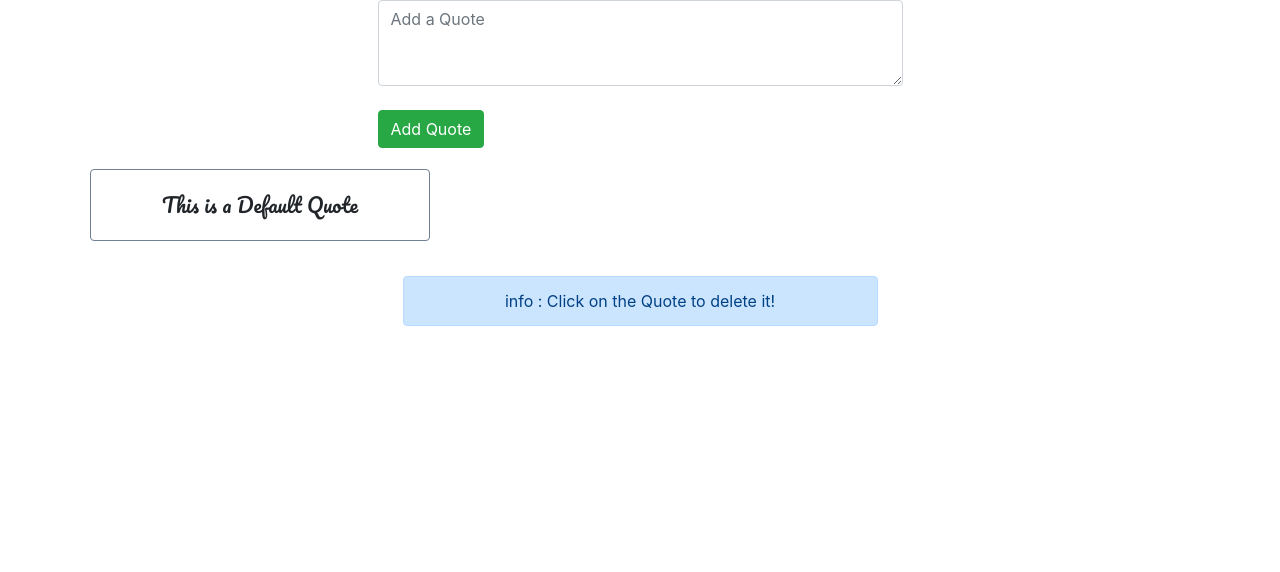
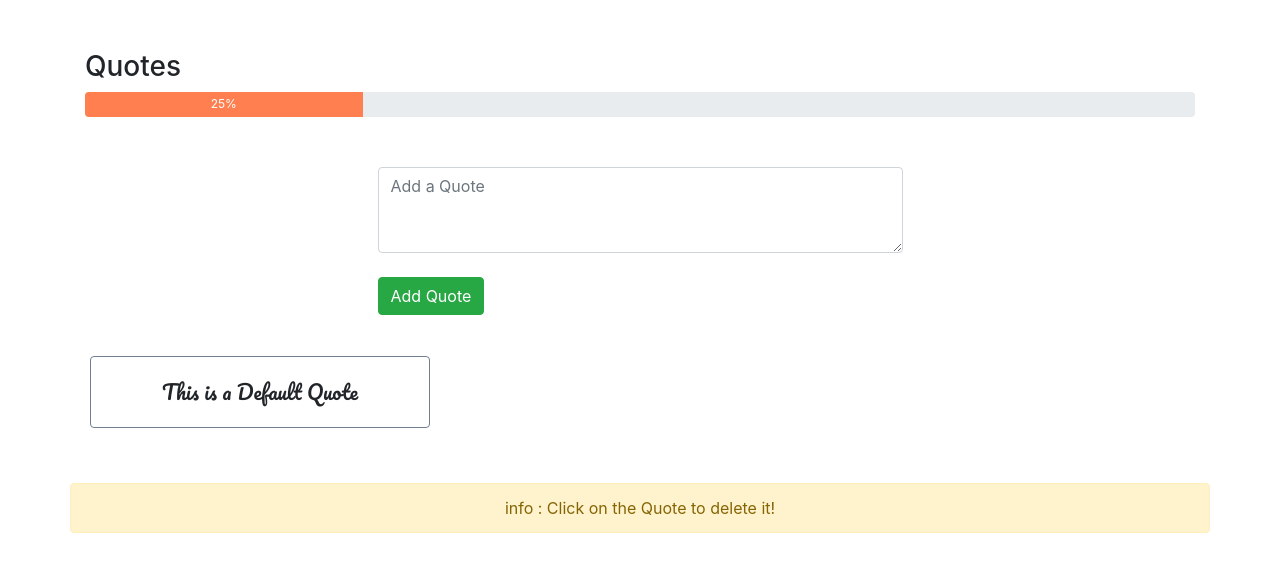
Before and after one commit to manojnaidu619/Quote-world, a Vue app: page / in a window 1280 px wide. Shown: the top 572 px of the page. Built offline with nearby package versions, Linux system fonts and the light colour scheme.

Commit message:
Added progress bar

```diff
--- a/src/App.vue
+++ b/src/App.vue
@@ -1,10 +1,11 @@
 <template>
   <div id="app">
     <div class="container">
+      <quote-progress></quote-progress>
       <add-quote :quotes='quotes'></add-quote>
       <quote-grid :quotes='quotes' @removeQuote="deleteQuote"></quote-grid>
-      <div class="row justify-content-center">
-        <div class="col-5 alert alert-primary">
+      <div v-if="this.quotes.length > 0" class="row justify-content-center">
+        <div class="col alert alert-warning">
            info : Click on the Quote to delete it!
         </div>
       </div>
@@ -15,6 +16,7 @@
 <script>
 import QuoteGrid from './components/QuoteGrid.vue'
 import AddQuote from './components/AddQuote.vue'
+import ProgressBar from './components/ProgressBar.vue'
 export default {
  data(){
    return {
@@ -25,7 +27,8 @@ export default {
  },
  components:{
    'quote-grid' : QuoteGrid,
-   'add-quote' : AddQuote
+   'add-quote' : AddQuote,
+   'quote-progress' : ProgressBar
  },
  methods:{
    deleteQuote(index){
--- a/src/components/AddQuote.vue
+++ b/src/components/AddQuote.vue
@@ -33,5 +33,10 @@
 </script>
 
 <style>
-
+ .container{
+   margin-top: 50px;
+ }
+ .row{
+   margin-top: 20px;
+ }
 </style>
--- /dev/null
+++ b/src/components/ProgressBar.vue
@@ -0,0 +1,23 @@
+<template>
+  <div class="row">
+    <div class="col">
+      <h3>Quotes</h3>
+      <div class="progress">
+        <div class="progress-bar" role="progressbar" style="width: 25%;" aria-valuenow="25" aria-valuemin="0" aria-valuemax="100">25%</div>
+      </div>
+    </div>
+  </div>
+</template>
+
+<script>
+
+</script>
+
+<style scoped>
+ .progress{
+   height:25px;
+ }
+ .progress-bar{
+    background-color: Coral;
+ }
+</style>
```
